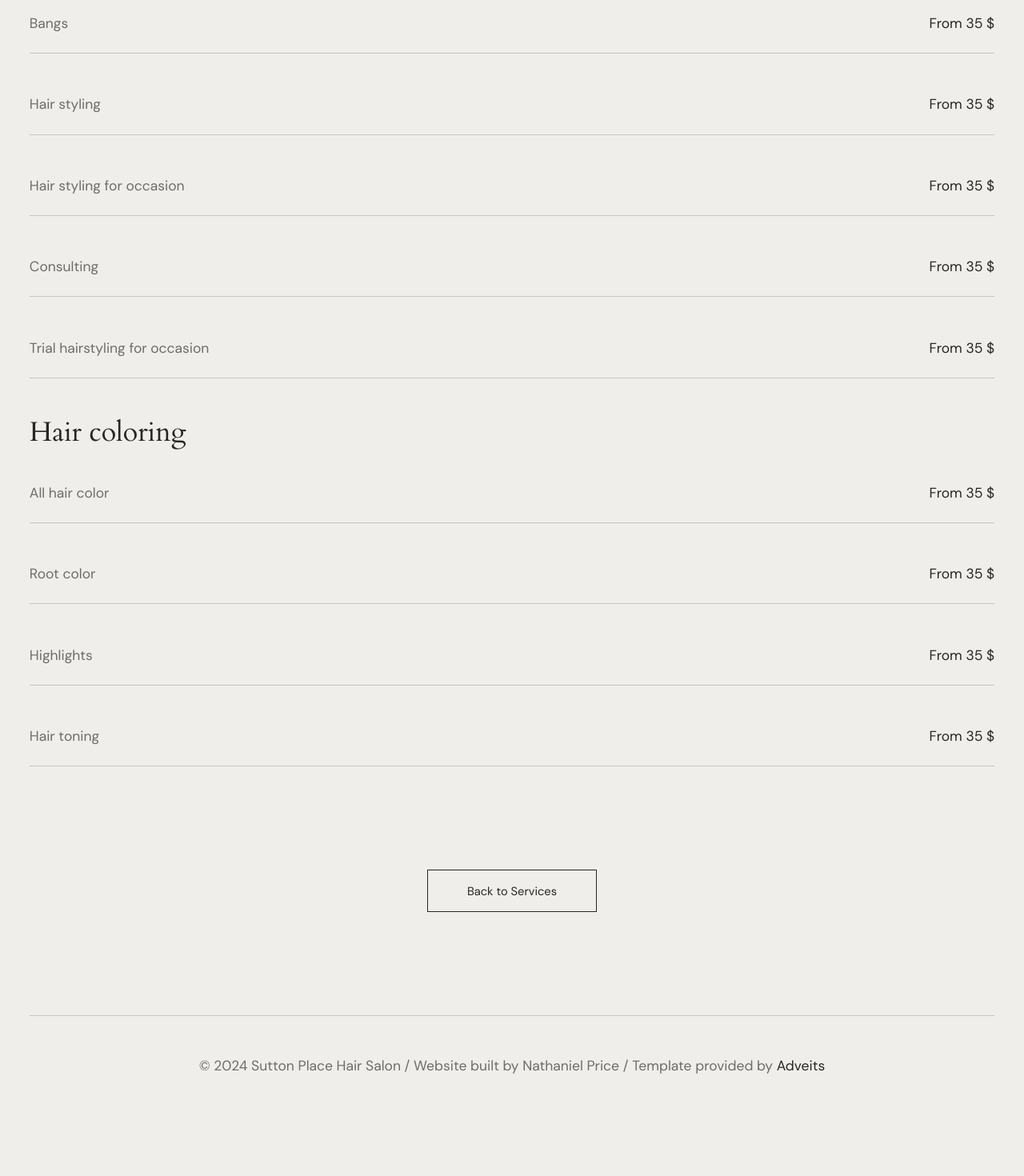
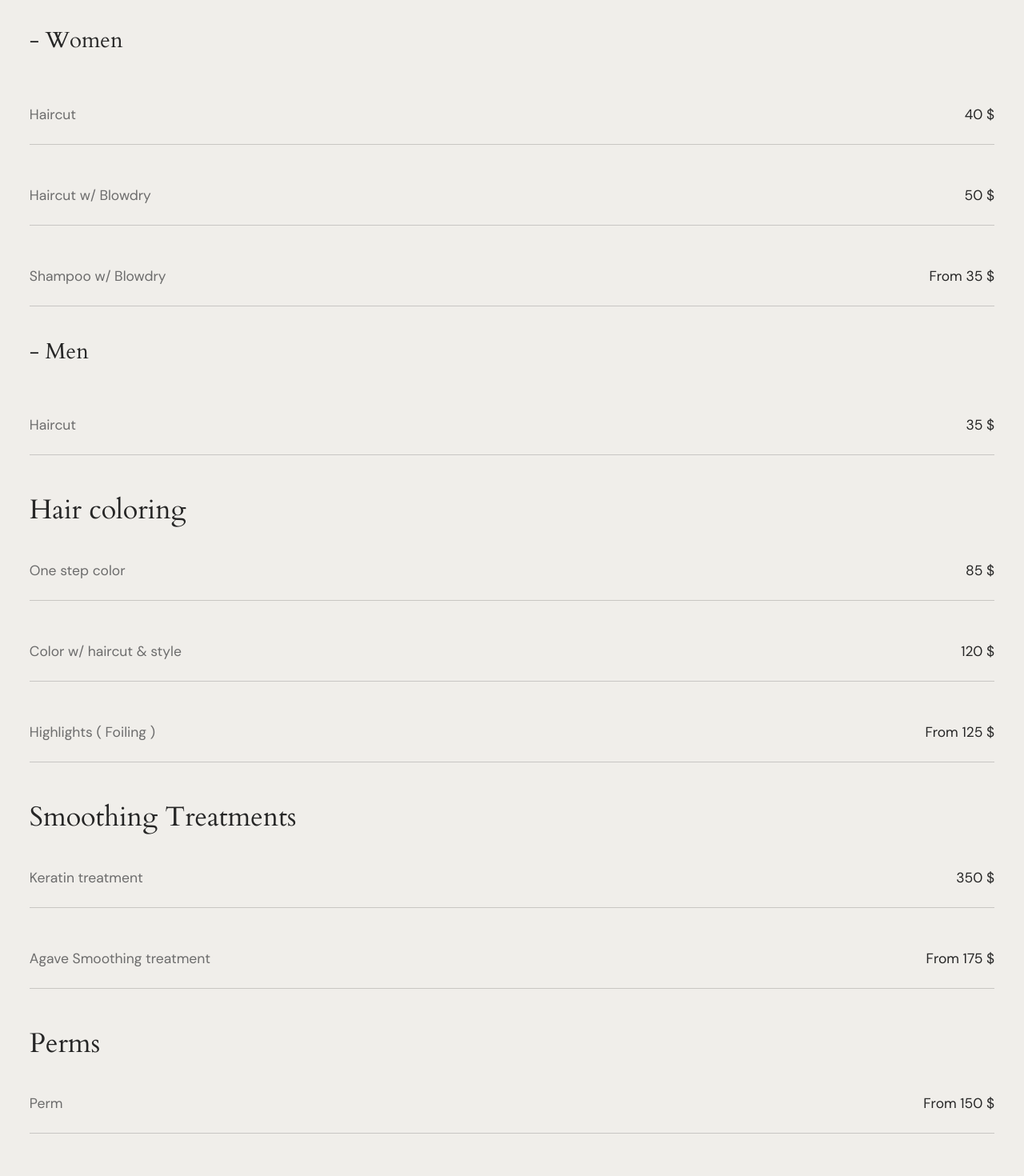
Before and after one commit to newprice247/SuttonPlace, a React (Create React App) app: page /services in a window 1280 px wide. Shown: the part 740-2210 px from the top of the page at 80% size. Before the commit the page ends 2134 px from the top, so only its background shows below. Built offline with nearby package versions, Linux system fonts and the light colour scheme; no server answers.

Commit message:
add services page

```diff
--- a/src/pages/About.js
+++ b/src/pages/About.js
@@ -6,7 +6,7 @@ import Header from '../blocks/header/Header';
 import Footer from '../blocks/footer/Footer';
 
 import PageTitleAbout from '../blocks/page-title/PageTitleAbout';
-import AboutReviews from '../blocks/about/AboutReviews';
+// import AboutReviews from '../blocks/about/AboutReviews';
 import AboutImg from '../blocks/about/AboutImg';
 import AboutsUs from '../blocks/about/AboutUs';
 import AboutServices from '../blocks/about/AboutServices';
@@ -45,7 +45,7 @@ const About = () => {
 
                                 <AboutsUs />
 
-                                <AboutReviews />
+                                {/* <AboutReviews /> */}
 
                                 <AboutServices />
                             </div>
--- a/src/pages/ServicesInside.js
+++ b/src/pages/ServicesInside.js
@@ -64,23 +64,22 @@ const ServicesInside = () => {
 
                                         <div className="price-list">
                                             <div className="price-list-items">
-                                                {/* <div className="price-list-item">
+
+                                            <div className="price-list-item">
                                                     <div className="price-list-item-title">
-                                                        <h3>Special in-salon treatments</h3>
+                                                        <h3></h3>
                                                     </div>
 
                                                     <ul className="price-list-item-list-group list-group">
-                                                        <li className="list-group-item d-flex justify-content-between align-items-center">
-                                                            <span className="list-group-title">Unique hair restoring treatment with Lorem Ipsum</span>
-                                                            <span className="list-group-price">From 35 $</span>
-                                                        </li>
 
-                                                        <li className="list-group-item d-flex justify-content-between align-items-center">
-                                                            <span className="list-group-title">Scalp renewing treatment with Lorem Ipsum</span>
-                                                            <span className="list-group-price">From 35 $</span>
+                                                    <li className="list-group-item d-flex justify-content-between align-items-center">
+                                                            <span
+                                                            className="list-group-title"
+                                                            ><h4> - Consultation</h4></span>
+                                                            <span className="list-group-price">Fee waived if service is booked, OR 25 $</span>
                                                         </li>
                                                     </ul>
-                                                </div> */}
+                                                </div>
 
                                                 <div className="price-list-item">
                                                     <div className="price-list-item-title">
@@ -88,34 +87,29 @@ const ServicesInside = () => {
                                                     </div>
 
                                                     <ul className="price-list-item-list-group list-group">
+                                                        <h4
+                                                            className="spacer p-top-xs"
+                                                        > - Women</h4>
                                                         <li className="list-group-item d-flex justify-content-between align-items-center">
                                                             <span className="list-group-title">Haircut</span>
-                                                            <span className="list-group-price">From 35 $</span>
+                                                            <span className="list-group-price">40 $</span>
                                                         </li>
 
                                                         <li className="list-group-item d-flex justify-content-between align-items-center">
-                                                            <span className="list-group-title">Bangs</span>
-                                                            <span className="list-group-price">From 35 $</span>
+                                                            <span className="list-group-title">Haircut w/ Blowdry</span>
+                                                            <span className="list-group-price">50 $</span>
                                                         </li>
 
                                                         <li className="list-group-item d-flex justify-content-between align-items-center">
-                                                            <span className="list-group-title">Hair styling</span>
+                                                            <span className="list-group-title">Shampoo w/ Blowdry</span>
                                                             <span className="list-group-price">From 35 $</span>
                                                         </li>
-
+                                                    </ul>
+                                                    <ul className="price-list-item-list-group list-group">
+                                                        <h4> - Men</h4>
                                                         <li className="list-group-item d-flex justify-content-between align-items-center">
-                                                            <span className="list-group-title">Hair styling for occasion</span>
-                                                            <span className="list-group-price">From 35 $</span>
-                                                        </li>
-
-                                                        <li className="list-group-item d-flex justify-content-between align-items-center">
-                                                            <span className="list-group-title">Consulting</span>
-                                                            <span className="list-group-price">From 35 $</span>
-                                                        </li>
-
-                                                        <li className="list-group-item d-flex justify-content-between align-items-center">
-                                                            <span className="list-group-title">Trial hairstyling for occasion</span>
-                                                            <span className="list-group-price">From 35 $</span>
+                                                            <span className="list-group-title">Haircut</span>
+                                                            <span className="list-group-price">35 $</span>
                                                         </li>
                                                     </ul>
                                                 </div>
@@ -127,25 +121,53 @@ const ServicesInside = () => {
 
                                                     <ul className="price-list-item-list-group list-group">
                                                         <li className="list-group-item d-flex justify-content-between align-items-center">
-                                                            <span className="list-group-title">All hair color</span>
-                                                            <span className="list-group-price">From 35 $</span>
+                                                            <span className="list-group-title">One step color</span>
+                                                            <span className="list-group-price">85 $</span>
                                                         </li>
 
                                                         <li className="list-group-item d-flex justify-content-between align-items-center">
-                                                            <span className="list-group-title">Root color</span>
-                                                            <span className="list-group-price">From 35 $</span>
+                                                            <span className="list-group-title">Color w/ haircut & style</span>
+                                                            <span className="list-group-price">120 $</span>
                                                         </li>
 
                                                         <li className="list-group-item d-flex justify-content-between align-items-center">
-                                                            <span className="list-group-title">Highlights</span>
-                                                            <span className="list-group-price">From 35 $</span>
+                                                            <span className="list-group-title">Highlights ( Foiling )</span>
+                                                            <span className="list-group-price">From 125 $</span>
+                                                        </li>
+                                                    </ul>
+                                                </div>
+
+                                                <div className="price-list-item">
+                                                    <div className="price-list-item-title">
+                                                        <h3>Smoothing Treatments</h3>
+                                                    </div>
+
+                                                    <ul className="price-list-item-list-group list-group">
+                                                        <li className="list-group-item d-flex justify-content-between align-items-center">
+                                                            <span className="list-group-title">Keratin treatment</span>
+                                                            <span className="list-group-price">350 $</span>
                                                         </li>
 
                                                         <li className="list-group-item d-flex justify-content-between align-items-center">
-                                                            <span className="list-group-title">Hair toning</span>
-                                                            <span className="list-group-price">From 35 $</span>
+                                                            <span className="list-group-title">Agave Smoothing treatment</span>
+                                                            <span className="list-group-price">From 175 $</span>
                                                         </li>
                                                     </ul>
+
+                                                </div>
+
+                                                <div className="price-list-item">
+                                                    <div className="price-list-item-title">
+                                                        <h3>Perms</h3>
+                                                    </div>
+
+                                                    <ul className="price-list-item-list-group list-group">
+                                                        <li className="list-group-item d-flex justify-content-between align-items-center">
+                                                            <span className="list-group-title">Perm</span>
+                                                            <span className="list-group-price"> From 150 $</span>
+                                                        </li>
+                                                    </ul>
+
                                                 </div>
                                             </div>
                                         </div>
```
Also changed, not shown: 8 other files (tests, documents, lock files or other folders).
